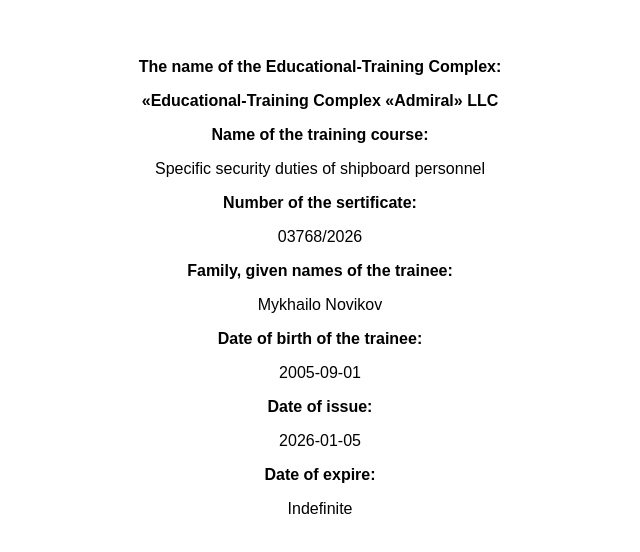
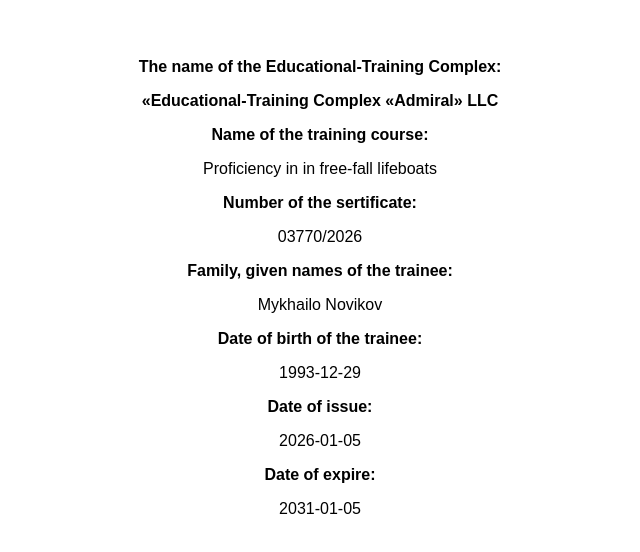
Before and after one commit to verificationadmiralua/CERTIFICATE-OF-PROFICIENCY-IN-IN-FREE-FALL-LIFEBOATS, a plain HTML site: page index.html in a window 1280 px wide. Shown: the part 112-664 px from the top of the page, without its empty margins (320-960 px from the left). Drawn offline with Linux system fonts and the light colour scheme.

Commit message:
Update index.html

```diff
--- a/index.html
+++ b/index.html
@@ -22,19 +22,19 @@
               <p><b>«Educational-Training Complex «Admiral» LLC</b></p>
               <p><b>Name of the training course:</b></p>
               <p>
-                Specific security duties of shipboard personnel
+                Proficiency in in free-fall lifeboats
               </p>
               <p><b>Number of the sertificate:</b></p>
-              <p>03768/2026</p>
+              <p>03770/2026</p>
               <p><b>Family, given names of the trainee:</b></p>
               <p>Mykhailo Novikov</p>
               <p><b>Date of birth of the trainee:</b></p>
-              <p>2005-09-01</p>
+              <p>1993-12-29</p>
               <p><b>Date of issue:</b></p>
               <p>2026-01-05</p>
               <p><b>Date of expire:</b></p>
             </font>
-            <p><font face="Arial">Indefinite</font></p>
+            <p><font face="Arial">2031-01-05</font></p>
           </td>
         </tr>
       </tbody>
```
